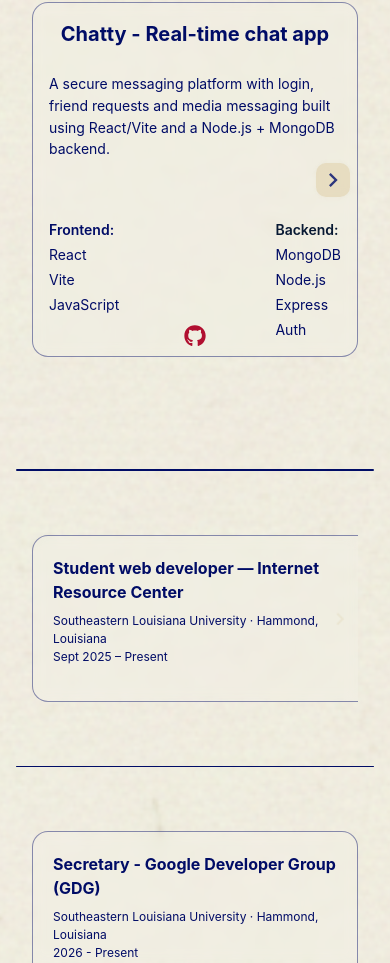
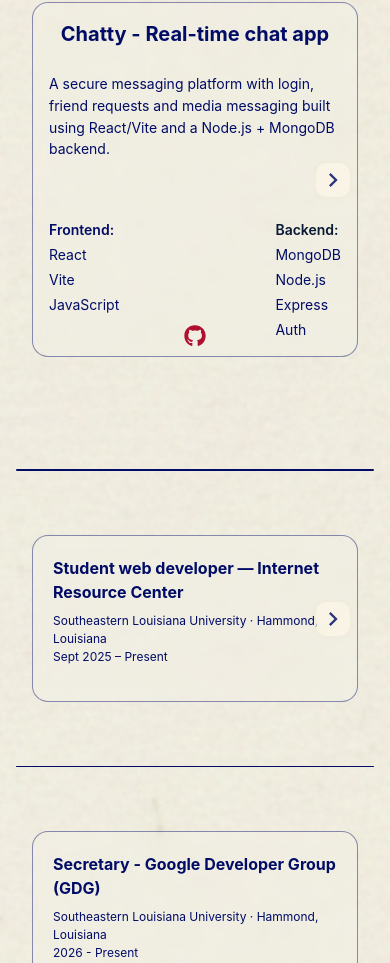
Before and after one commit to KARKI2004/portfolio, a React (Vite) app: page / in a window 390 px wide. Shown: the part 1035-1998 px from the top of the page. Built offline with nearby package versions, Linux system fonts and the light colour scheme.

Commit message:
align card to center and update arrow bg.

```diff
--- a/src/sections/Experience.tsx
+++ b/src/sections/Experience.tsx
@@ -8,18 +8,19 @@
   useBreakpointValue,
   keyframes,
 } from "@chakra-ui/react";
-import { useEffect, useRef } from "react";
+import { useEffect, useRef, useState } from "react";
 import { ChevronRightIcon } from "@chakra-ui/icons";
 
 export default function ExperienceSection() {
   const isMobile = useBreakpointValue({ base: true, md: false });
   const scrollRef = useRef<HTMLDivElement | null>(null);
   const autoDone = useRef(false);
+  const [arrowPressed, setArrowPressed] = useState(false);
 
   const arrowPulse = keyframes`
-    0% { transform: translateY(-50%) scale(1); opacity: 0.3; }
-    50% { transform: translateY(-50%) scale(1.08); opacity: 0.6; }
-    100% { transform: translateY(-50%) scale(1); opacity: 0.3; }
+    0% { opacity: 0.72; box-shadow: 0 0 0 rgba(224, 211, 175, 0.12); }
+    50% { opacity: 1; box-shadow: 0 0 14px rgba(224, 211, 175, 0.30); }
+    100% { opacity: 0.72; box-shadow: 0 0 0 rgba(224, 211, 175, 0.12); }
   `;
 
   useEffect(() => {
@@ -62,6 +63,38 @@
     };
   }, [isMobile]);
 
+  const handleArrowClick = () => {
+    const el = scrollRef.current;
+    if (!el || !isMobile) return;
+
+    autoDone.current = true;
+    const cards = Array.from(el.children) as HTMLElement[];
+    if (cards.length === 0) return;
+
+    const viewportCenter = el.scrollLeft + el.clientWidth / 2;
+    let currentIdx = 0;
+    let minDistance = Number.POSITIVE_INFINITY;
+
+    cards.forEach((card, idx) => {
+      const cardCenter = card.offsetLeft + card.clientWidth / 2;
+      const distance = Math.abs(cardCenter - viewportCenter);
+      if (distance < minDistance) {
+        minDistance = distance;
+        currentIdx = idx;
+      }
+    });
+
+    const nextIdx = Math.min(currentIdx + 1, cards.length - 1);
+    const target = cards[nextIdx];
+    if (!target) return;
+
+    const rawLeft = target.offsetLeft - (el.clientWidth - target.clientWidth) / 2;
+    const maxLeft = Math.max(0, el.scrollWidth - el.clientWidth);
+    const targetLeft = Math.max(0, Math.min(rawLeft, maxLeft));
+
+    el.scrollTo({ left: targetLeft, behavior: "smooth" });
+  };
+
   return (
     <>
       <Box
@@ -80,8 +113,9 @@
             flexDirection={{ base: "row", md: "column" }}
             align="stretch"
             overflowX={{ base: "auto", md: "visible" }}
-            scrollSnapType={{ base: "x proximity", md: "none" }}
-            pr={{ base: 6, md: 0 }}
+            scrollSnapType={{ base: "x mandatory", md: "none" }}
+            scrollPaddingInline={{ base: "16px", md: "0" }}
+            pr={{ base: 0, md: 0 }}
             sx={{ scrollbarWidth: "none", "&::-webkit-scrollbar": { display: "none" } }}
           >
 
@@ -92,9 +126,9 @@
             border="1px solid rgba(0,12,102,0.45)"
             borderRadius="16px"
             p={{ base: 5, md: 7 }}
-            w={{ base: "calc(100vw - 32px)", md: "100%" }}
-            minW={{ base: "calc(100vw - 32px)", md: "auto" }}
-            scrollSnapAlign={{ base: "start", md: "initial" }}
+            w={{ base: "calc(100vw - 64px)", md: "100%" }}
+            minW={{ base: "calc(100vw - 64px)", md: "auto" }}
+            scrollSnapAlign={{ base: "center", md: "initial" }}
             transition="0.15s ease"
             _hover={{
               bg: "rgba(255,255,255,0.30)",
@@ -142,9 +176,9 @@
             border="1px solid rgba(0,12,102,0.45)"
             borderRadius="16px"
             p={{ base: 5, md: 7 }}
-            w={{ base: "calc(100vw - 32px)", md: "100%" }}
-            minW={{ base: "calc(100vw - 32px)", md: "auto" }}
-            scrollSnapAlign={{ base: "start", md: "initial" }}
+            w={{ base: "calc(100vw - 64px)", md: "100%" }}
+            minW={{ base: "calc(100vw - 64px)", md: "auto" }}
+            scrollSnapAlign={{ base: "center", md: "initial" }}
             transition="0.15s ease"
             _hover={{
               bg: "rgba(255,255,255,0.30)",
@@ -188,9 +222,9 @@
             border="1px solid rgba(0,12,102,0.45)"
             borderRadius="16px"
             p={{ base: 5, md: 7 }}
-            w={{ base: "calc(100vw - 32px)", md: "100%" }}
-            minW={{ base: "calc(100vw - 32px)", md: "auto" }}
-            scrollSnapAlign={{ base: "start", md: "initial" }}
+            w={{ base: "calc(100vw - 64px)", md: "100%" }}
+            minW={{ base: "calc(100vw - 64px)", md: "auto" }}
+            scrollSnapAlign={{ base: "center", md: "initial" }}
             transition="0.15s ease"
             _hover={{
               bg: "rgba(255,255,255,0.30)",
@@ -233,18 +267,34 @@
 
           </VStack>
           <Box
+            as="button"
             position="absolute"
-            right="6px"
+            right="8px"
             top="50%"
-            transform="translateY(-50%)"
-            pointerEvents="none"
-            color="rgba(224, 211, 175, 0.8)"
-            textShadow="0 0 10px rgba(224, 211, 175, 0.4)"
+            transform={arrowPressed ? "translateY(-50%) scale(0.93)" : "translateY(-50%) scale(1)"}
+            pointerEvents="auto"
+            color="#000C66"
+            bg="rgba(255, 249, 232, 0.72)"
+            backdropFilter="blur(4px)"
+            borderRadius="10px"
+            w="34px"
+            h="34px"
+            justifyContent="center"
             animation={`${arrowPulse} 1.6s ease-in-out infinite`}
+            transition="transform 0.16s ease, opacity 0.16s ease"
+            _hover={{ transform: "translateY(-50%) scale(1.06)", opacity: 0.95 }}
+            _active={{ transform: "translateY(-50%) scale(0.93)", opacity: 0.88 }}
+            onClick={handleArrowClick}
+            onPointerDown={() => setArrowPressed(true)}
+            onPointerUp={() => setArrowPressed(false)}
+            onPointerLeave={() => setArrowPressed(false)}
+            onPointerCancel={() => setArrowPressed(false)}
             display={{ base: "flex", md: "none" }}
             alignItems="center"
+            cursor="pointer"
+            aria-label="Show next experience"
           >
-            <ChevronRightIcon boxSize="24px" />
+            <ChevronRightIcon boxSize="28px" />
           </Box>
         </Box>
       </Box>
--- a/src/sections/Projects.tsx
+++ b/src/sections/Projects.tsx
@@ -522,7 +522,7 @@
           transform={arrowPressed ? "translateY(-50%) scale(0.93)" : "translateY(-50%) scale(1)"}
           pointerEvents="auto"
           color="#000C66"
-          bg="rgba(224, 211, 175, 0.78)"
+          bg="rgba(255, 249, 232, 0.72)"
           backdropFilter="blur(4px)"
           borderRadius="10px"
           w="34px"
```
